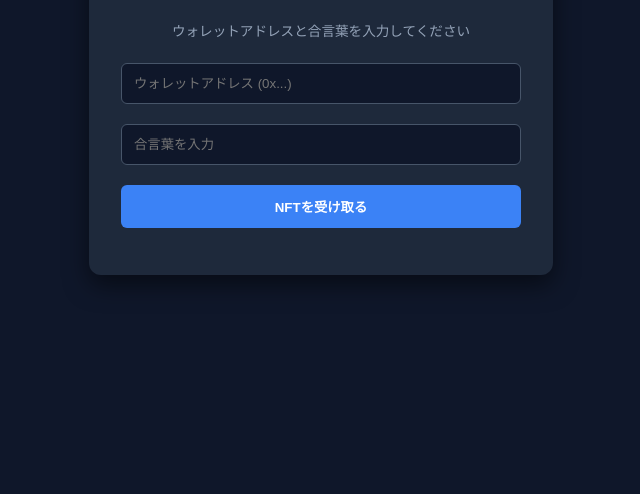
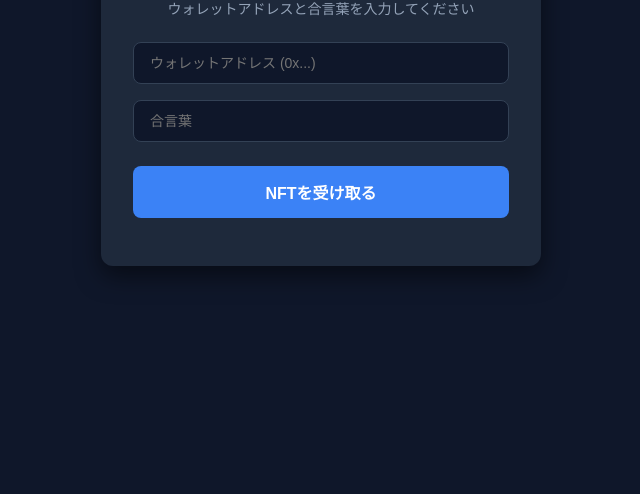
Before and after one commit to nori7su/nestvista-claim-portal, a website: page public/index.html in a window 1280 px wide. Shown: the part 306-800 px from the top of the page, without its empty margins (319-959 px from the left). Drawn offline with Linux system fonts and the light colour scheme.

Commit message:
Update NFT claim portal UI and functionality

```diff
--- a/public/index.html
+++ b/public/index.html
@@ -3,62 +3,189 @@
 <head>
   <meta charset="UTF-8">
   <meta name="viewport" content="width=device-width, initial-scale=1.0">
-  <title>Nestvista NFT クレームポータル</title>
+  <title>Nestvista NFT 受取</title>
   <style>
-    body { font-family: sans-serif; background-color: #0f172a; color: #f8fafc; display: flex; justify-content: center; align-items: center; min-height: 100vh; margin: 0; }
-    .card { background: #1e293b; padding: 2rem; border-radius: 12px; box-shadow: 0 10px 25px rgba(0,0,0,0.5); width: 100%; max-width: 400px; text-align: center; }
-    h1 { font-size: 1.5rem; margin-bottom: 1.5rem; }
-    input { width: 100%; padding: 12px; margin: 10px 0; border-radius: 6px; border: 1px solid #475569; background: #0f172a; color: #fff; box-sizing: border-box; }
-    button { width: 100%; padding: 12px; margin-top: 10px; border-radius: 6px; border: none; background: #3b82f6; color: #fff; font-weight: bold; cursor: pointer; }
-    button:hover { background: #2563eb; }
-    #status { margin-top: 15px; font-size: 0.9rem; }
+    * {
+      box-sizing: border-box;
+      margin: 0;
+      padding: 0;
+    }
+    body {
+      background-color: #0f172a;
+      color: #ffffff;
+      font-family: -apple-system, BlinkMacSystemFont, "Segoe UI", Roboto, sans-serif;
+      display: flex;
+      justify-content: center;
+      align-items: center;
+      min-height: 100vh;
+      padding: 20px;
+    }
+    .card {
+      background-color: #1e293b;
+      border-radius: 12px;
+      padding: 32px;
+      width: 100%;
+      max-width: 440px;
+      box-shadow: 0 10px 25px rgba(0, 0, 0, 0.5);
+      text-align: center;
+    }
+    h1 {
+      font-size: 24px;
+      margin-bottom: 8px;
+    }
+    p.subtitle {
+      font-size: 14px;
+      color: #94a3b8;
+      margin-bottom: 24px;
+    }
+    .form-group {
+      margin-bottom: 16px;
+      text-align: left;
+    }
+    input {
+      width: 100%;
+      padding: 12px 16px;
+      border-radius: 8px;
+      border: 1px solid #334155;
+      background-color: #0f172a;
+      color: #ffffff;
+      font-size: 14px;
+      outline: none;
+      transition: border-color 0.2s;
+    }
+    input:focus {
+      border-color: #3b82f6;
+    }
+    button {
+      width: 100%;
+      padding: 14px;
+      border-radius: 8px;
+      border: none;
+      background-color: #3b82f6;
+      color: #ffffff;
+      font-size: 16px;
+      font-weight: bold;
+      cursor: pointer;
+      margin-top: 8px;
+      transition: background-color 0.2s;
+    }
+    button:hover {
+      background-color: #2563eb;
+    }
+    button:disabled {
+      background-color: #475569;
+      cursor: not-allowed;
+      opacity: 0.7;
+    }
+    .message {
+      margin-top: 16px;
+      font-size: 14px;
+      word-break: break-all;
+    }
+    .success {
+      color: #4ade80;
+    }
+    .error {
+      color: #f87171;
+    }
+    .info {
+      color: #fbbf24;
+    }
   </style>
 </head>
 <body>
+
   <div class="card">
     <h1>Nestvista NFT 受取</h1>
-    <p style="font-size: 0.85rem; color: #94a3b8;">ウォレットアドレスと合言葉を入力してください</p>
+    <p class="subtitle">ウォレットアドレスと合言葉を入力してください</p>
 
-    <input type="text" id="address" placeholder="ウォレットアドレス (0x...)" />
-    <input type="password" id="passcode" placeholder="合言葉を入力" />
-    <button onclick="claimNFT()">NFTを受け取る</button>
+    <div class="form-group">
+      <input type="text" id="address" placeholder="ウォレットアドレス (0x...)" autocomplete="off">
+    </div>
 
-    <div id="status"></div>
+    <div class="form-group">
+      <input type="password" id="passcode" placeholder="合言葉">
+    </div>
+
+    <button id="claimBtn" onclick="handleClaim()">NFTを受け取る</button>
+
+    <div id="message" class="message"></div>
   </div>
 
   <script>
-    async function claimNFT() {
-      const address = document.getElementById("address").value.trim();
-      const passcode = document.getElementById("passcode").value.trim();
-      const statusDiv = document.getElementById("status");
+    const addressInput = document.getElementById("address");
+    const claimBtn = document.getElementById("claimBtn");
+    const messageDiv = document.getElementById("message");
+
+    // アドレス入力時に即座に「受け取り済み」かチェック
+    addressInput.addEventListener("input", async () => {
+      const address = addressInput.value.trim();
+      messageDiv.textContent = "";
+      messageDiv.className = "message";
+
+      if (address.length === 42 && address.startsWith("0x")) {
+        try {
+          const res = await fetch(`/api/check-status?address=${address}`);
+          const data = await res.json();
+
+          if (data.claimed) {
+            messageDiv.textContent = "このアドレスはすでにNFTを受け取り済みです。";
+            messageDiv.className = "message info";
+            claimBtn.disabled = true;
+            claimBtn.textContent = "受け取り済み";
+          } else {
+            claimBtn.disabled = false;
+            claimBtn.textContent = "NFTを受け取る";
+          }
+        } catch (e) {
+          console.error(e);
+        }
+      } else {
+        claimBtn.disabled = false;
+        claimBtn.textContent = "NFTを受け取る";
+      }
+    });
+
+    async function handleClaim() {
+      const address = addressInput.value.trim();
+      const passcode = document.getElementById("passcode").value;
 
       if (!address || !passcode) {
-        statusDiv.style.color = "#ef4444";
-        statusDiv.innerText = "アドレスと合言葉を入力してください。";
+        messageDiv.textContent = "アドレスと合言葉の両方を入力してください。";
+        messageDiv.className = "message error";
         return;
       }
 
-      statusDiv.style.color = "#3b82f6";
-      statusDiv.innerText = "処理中...";
+      claimBtn.disabled = true;
+      claimBtn.textContent = "処理中...";
+      messageDiv.textContent = "";
 
       try {
-        const res = await fetch("/api/claim", {
+        const response = await fetch("/api/claim", {
           method: "POST",
           headers: { "Content-Type": "application/json" },
           body: JSON.stringify({ address, passcode })
         });
 
-        const data = await res.json();
+        const data = await response.json();
+
         if (data.success) {
-          statusDiv.style.color = "#22c55e";
-          statusDiv.innerText = data.message;
+          messageDiv.textContent = "NFTの受け取りが完了しました！";
+          messageDiv.className = "message success";
+          claimBtn.textContent = "受け取り済み";
         } else {
-          statusDiv.style.color = "#ef4444";
-          statusDiv.innerText = data.message;
+          messageDiv.textContent = data.message || "処理に失敗しました。";
+          messageDiv.className = "message error";
+          if (!data.claimed) {
+            claimBtn.disabled = false;
+            claimBtn.textContent = "NFTを受け取る";
+          }
         }
       } catch (err) {
-        statusDiv.style.color = "#ef4444";
-        statusDiv.innerText = "通信エラーが発生しました。";
+        messageDiv.textContent = "通信エラーが発生しました。";
+        messageDiv.className = "message error";
+        claimBtn.disabled = false;
+        claimBtn.textContent = "NFTを受け取る";
       }
     }
   </script>
```
